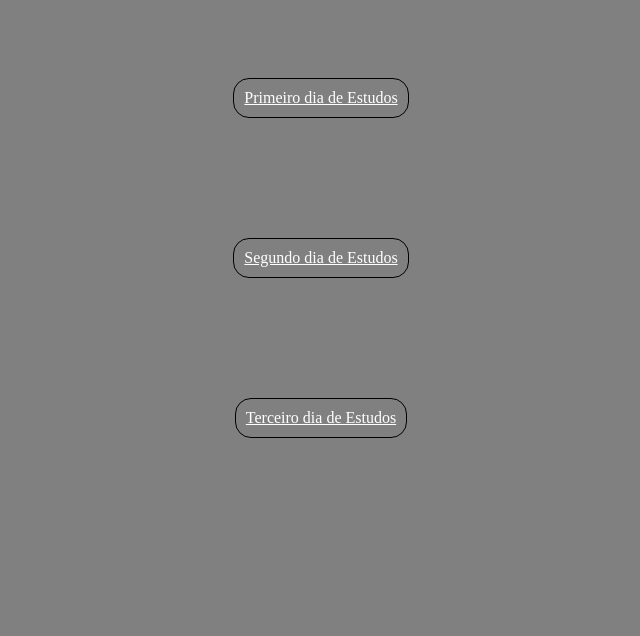
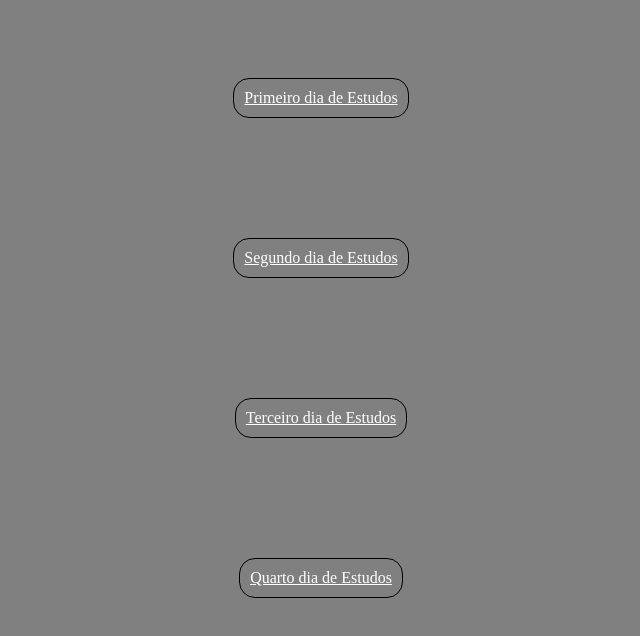
Before and after one commit to EduT3/Javascript, a plain HTML site: page index.html in a window 1280 px wide. Shown: the whole page, without its empty margins (319-959 px from the left). Drawn offline with Linux system fonts and the light colour scheme.

Commit message:
acessoo e retorno

```diff
--- a/index.html
+++ b/index.html
@@ -11,5 +11,6 @@
     <a href="/1ºdia/index.html">Primeiro dia de Estudos</a>
     <a href="/2ºdia/index.html">Segundo dia de Estudos</a>
     <a href="/3ºdia/index.html">Terceiro dia de Estudos</a>
+    <a href="/4ºdia/index.html">Quarto dia de Estudos</a>
 </body>
 </html>
```
Also changed, not shown: 4ºdia/index.html (+2 -0 lines).
